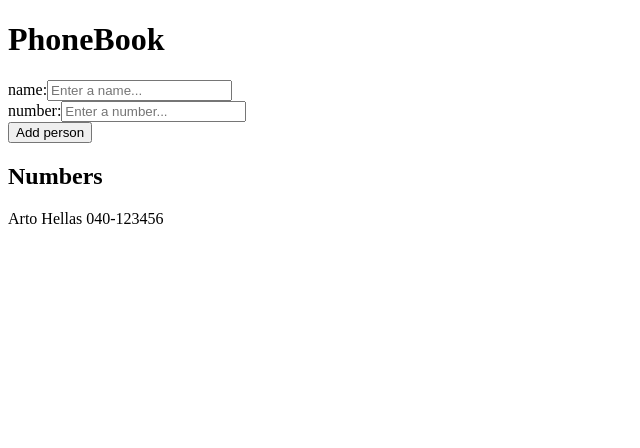
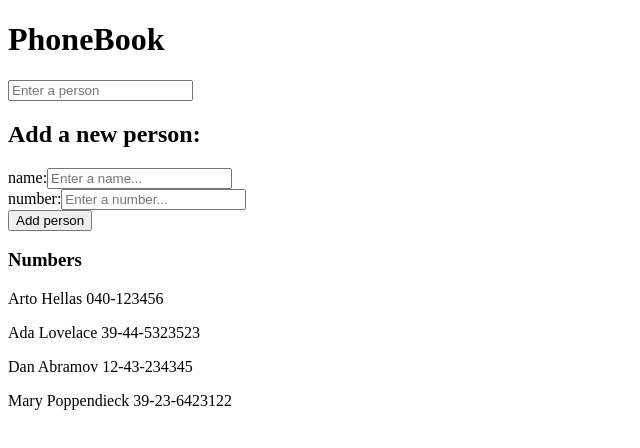
Before and after one commit to JoelFaldin/Full-Stack-Open2024, a React (Vite) app in the folder part2/phonebook/: page / in a window 1280 px wide. Shown: the top 448 px of the page, without its empty margins (0-640 px from the left). Built offline with nearby package versions, Linux system fonts and the light colour scheme.

Commit message:
search filter implemented (2.9)

```diff
--- a/part2/phonebook/src/App.jsx
+++ b/part2/phonebook/src/App.jsx
@@ -1,23 +1,24 @@
-import { useState } from 'react'
+import { useEffect, useState } from 'react'
 
 function App() {
   const [persons, setPersons] = useState([
-    {
-      name: 'Arto Hellas',
-      number: '040-123456'
-    }
+    { name: 'Arto Hellas', number: '040-123456', id: 1 },
+    { name: 'Ada Lovelace', number: '39-44-5323523', id: 2 },
+    { name: 'Dan Abramov', number: '12-43-234345', id: 3 },
+    { name: 'Mary Poppendieck', number: '39-23-6423122', id: 4 }
   ])
   const [newName, setNewName] = useState('Enter a name...')
   const [newNumber, setNewNumber] = useState('Enter a number...')
+  const [show, setShow] = useState('')
 
   const submitPerson = (event) => {
     event.preventDefault()
-    // console.log(event.target.name.value)
     const index = persons.findIndex(person => person.name === newName)
     if (index === -1) {
       const newPerson = {
         name: newName,
-        number: newNumber
+        number: newNumber,
+        id: persons.length + 1
       }
       setPersons(oldPersons => [...oldPersons, newPerson])
       setNewName('')
@@ -26,17 +27,29 @@
       alert(`${newName} is already added to the phonebook!!!`)
     }
   }
-
   const handleName = (event) => {
     setNewName(event.target.value)
   }
   const handleNumber = (event) => {
     setNewNumber(event.target.value)
   }
+  const handleChange = (event) => {
+    setShow(event.target.value)
+  }
+
+  useEffect(() => {
+    const personsToShow = persons.filter(person => person.name.includes(show))
+    setPersons(personsToShow)
+    // console.log(personsToShow)
+  }, [show])
 
   return (
     <>
       <h1>PhoneBook</h1>
+
+      <input placeholder='Enter a person' onChange={handleChange} />
+
+      <h2>Add a new person:</h2>
       <form onSubmit={submitPerson}>
         <span htmlFor="name">name:</span>
         <input placeholder={newName} onChange={handleName} id="name" />
@@ -47,10 +60,11 @@
           <button type='submit'>Add person</button>
         </div>
       </form>
-      <h2>Numbers</h2>
+
+      <h3>Numbers</h3>
       {persons.map(person => {
         return (
-          <p key={person.name}>{person.name} {person.number}</p>
+          <p key={person.id}>{person.name} {person.number}</p>
         )
       })}
     </>
```
